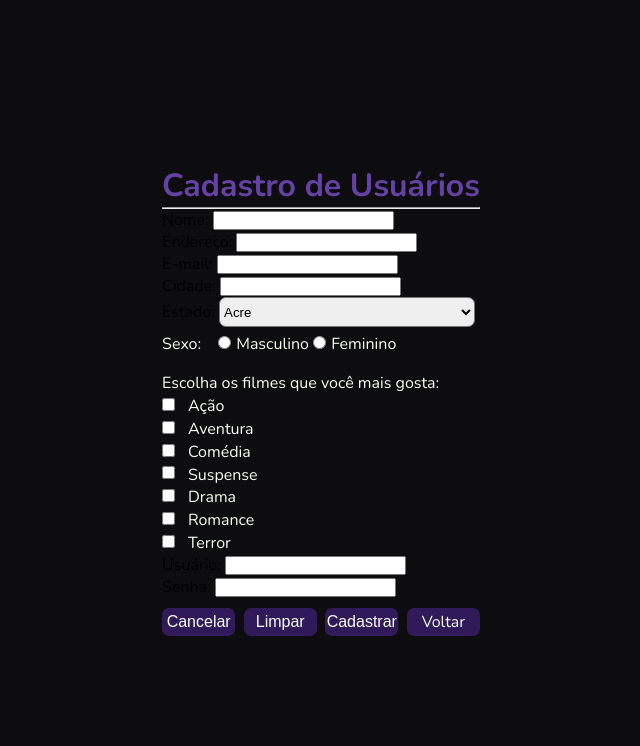
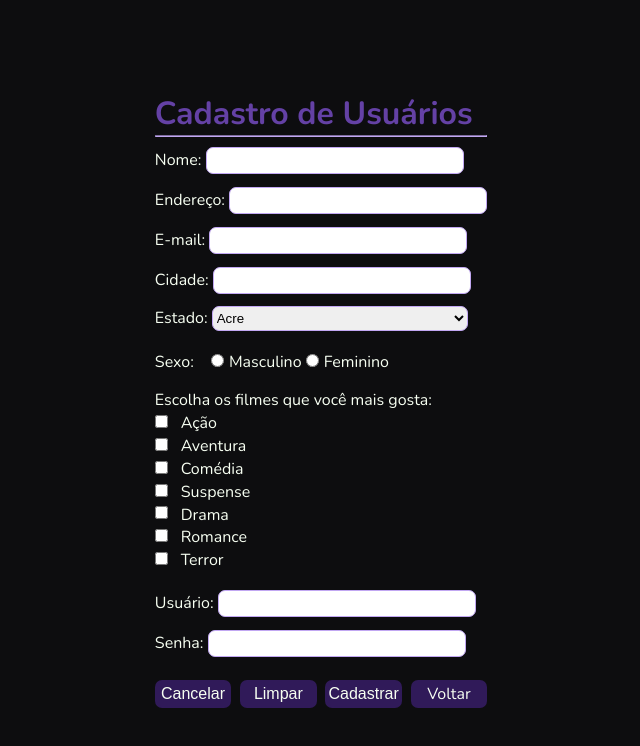
Before and after one commit to CarolineFMelo/Projeto-Web-Locadora-de-Video-Online, a plain HTML site: page cadastroUsuario.html in a window 1280 px wide. Shown: the whole page, without its empty margins (319-959 px from the left). Drawn offline with nearby package versions, Linux system fonts and the light colour scheme.

Commit message:
cadastro pronto

```diff
--- a/cadastroUsuario.html
+++ b/cadastroUsuario.html
@@ -13,25 +13,25 @@
       <h1>Cadastro de Usuários</h1>
       <hr />
       <form action="">
-        <div class="loginRows">
+        <div class="primaryTextColor">
           <label for="">Nome: </label>
-          <input type="text" /><br />
+          <input class="inputStyle" type="text" /><br />
         </div>
-        <div class="loginRows">
+        <div class="primaryTextColor">
           <label for="">Endereço: </label>
-          <input type="text" /><br />
+          <input class="inputStyle" type="text" /><br />
         </div>
-        <div class="loginRows">
+        <div class="primaryTextColor">
           <label for="">E-mail: </label>
-          <input type="text" /><br />
+          <input class="inputStyle" type="text" /><br />
         </div>
-        <div class="loginRows">
+        <div class="primaryTextColor">
           <label for="">Cidade: </label>
-          <input type="text" /><br />
+          <input class="inputStyle" type="text" /><br />
         </div>
-        <div class="loginRows">
+        <div class="primaryTextColor">
           <label for="">Estado: </label>
-          <select name="" id="">
+          <select name="" id="" class="inputStyle">
             <option value="">Acre</option>
             <option value="">Alagoas</option>
             <option value="">Amapá</option>
@@ -75,13 +75,13 @@
           <input type="checkbox" />Romance <br />
           <input type="checkbox" />Terror <br />
         </div>
-        <div class="loginRows">
+        <div class="primaryTextColor">
           <label for="">Usuário: </label>
-          <input type="text" /><br />
+          <input class="inputStyle" type="text" /><br />
         </div>
-        <div class="loginRows">
+        <div class="primaryTextColor">
           <label for="">Senha: </label>
-          <input type="password" />
+          <input class="inputStyle" type="password" />
         </div>
         <div class="buttons">
           <button class="btnButton" type="reset">Cancelar</button>
--- a/css/cadastro.css
+++ b/css/cadastro.css
@@ -19,32 +19,20 @@ body {
   width: 23%;
 }
 .inputStyle {
+  height: 25px;
+  width: 20vw;
+  border-radius: 7px;
+  margin-bottom: 1vw;
 }
 /*
 ==============================================
             Page Settings
 ==============================================
 */
-.content {
-  /* display: flex;
-    flex-direction: column;
-    align-items: center;
-    border: solid 1px red; */
-}
-
-form {
-  /* width: 600px; */
-  /* display: flex;
-    flex-direction: column;
-    align-items: center; */
-}
 
 hr {
-  /* width: 100%;
-    margin: 2vh 0; */
-  /* margin-top: 1vw;
-    margin-bottom: 1.5vw;
-    border-color: var(--light-principal-color); */
+  border-color: var(--light-principal-color);
+  margin-bottom: 10px;
 }
 
 body h1 {
@@ -67,6 +55,7 @@ body h1 {
 .checkbox {
   color: var(--font-color);
   padding-top: 1.3vw;
+  margin-bottom: 1.5vw;
 }
 
 .checkbox input {
```
